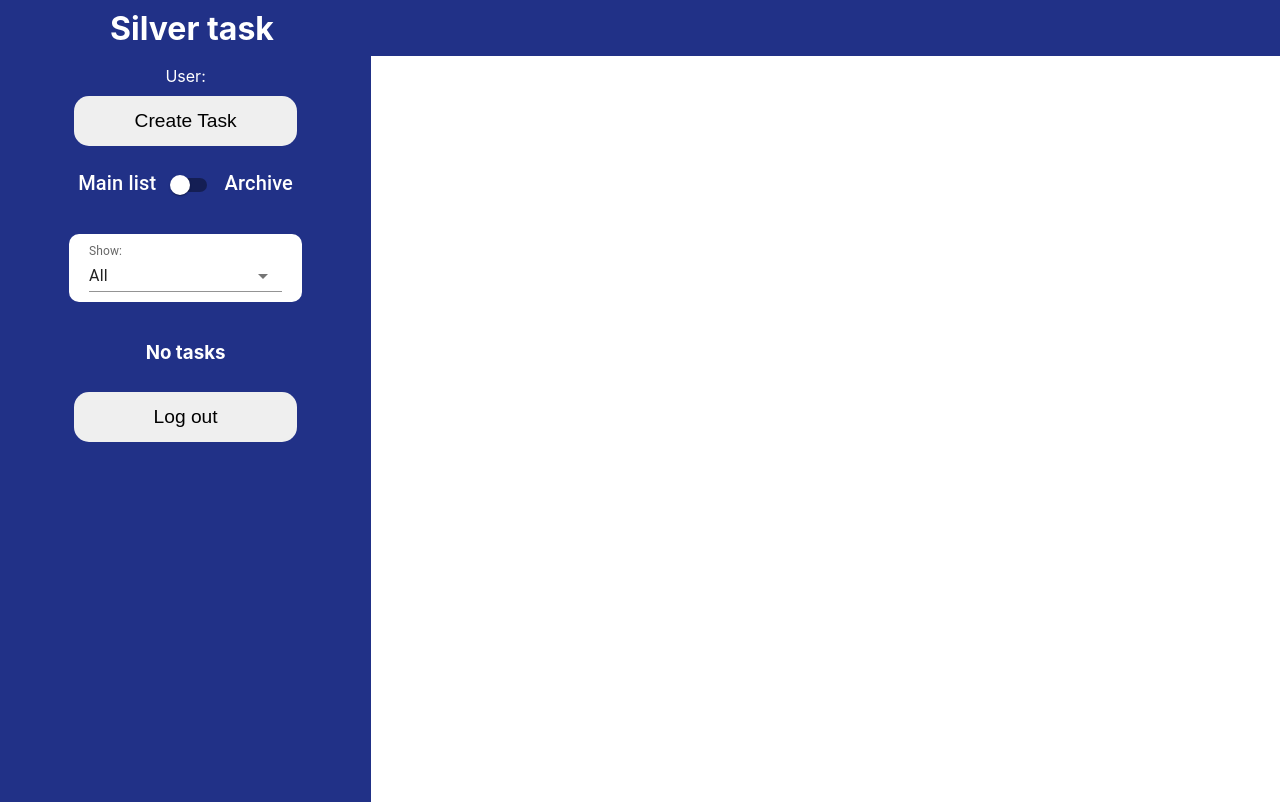
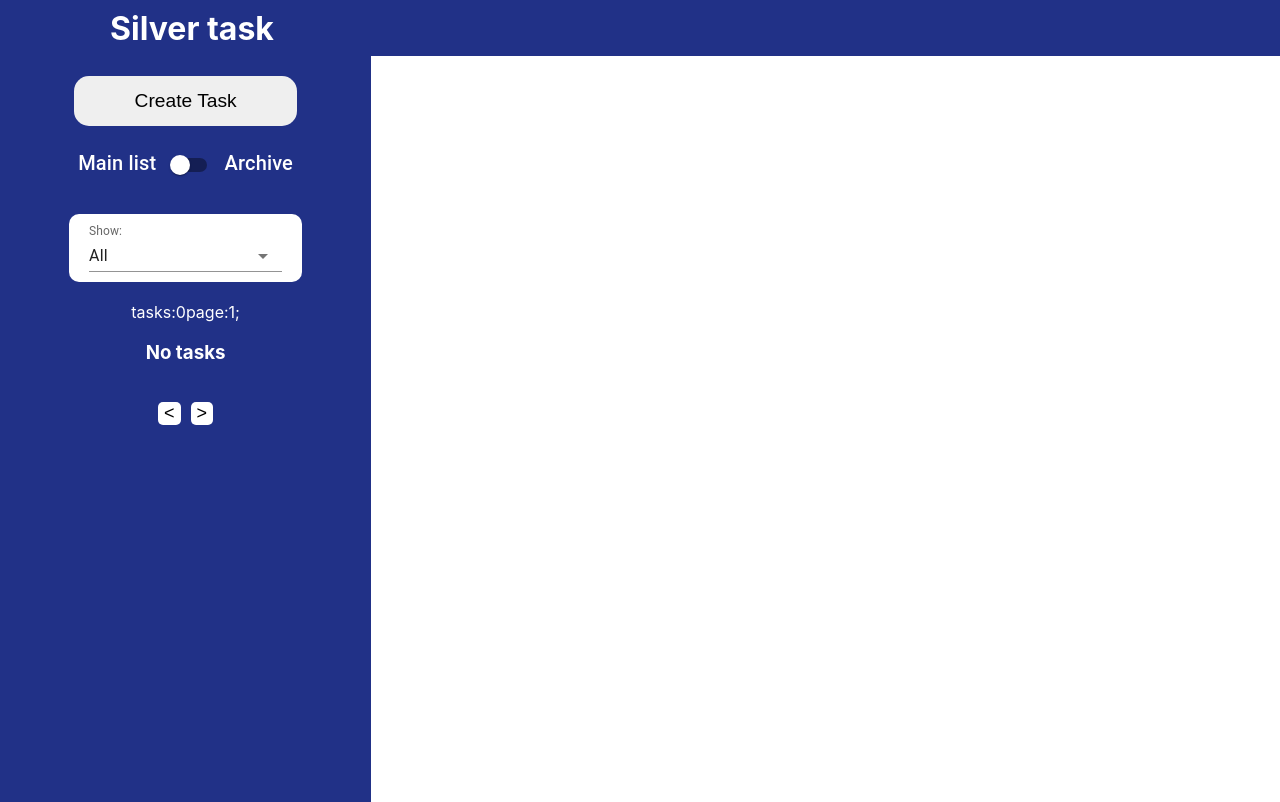
Before and after one commit to SilverSol-official/Test_todo, a React (Create React App) app: page /tasks in a window 1280 px wide. Built offline with nearby package versions, Linux system fonts and the light colour scheme.

Commit message:
added pagination

```diff
--- a/src/App.css
+++ b/src/App.css
@@ -70,8 +70,7 @@
   justify-content: top;
   padding-top: 10px;
   height: 92vh;
-  overflow-y: scroll;
-  scroll-behavior: smooth;
+
 }
 
 .TaskListM {
@@ -85,8 +84,8 @@
   justify-content: top;
   padding-top: 10px;
   height: 92vh;
-  overflow-x: scroll;
-  scroll-behavior: smooth;
+  /* overflow-x: scroll;
+  scroll-behavior: smooth; */
 }
 
 .CreateTaskButton {
@@ -132,6 +131,35 @@
   cursor: pointer;
   user-select: none;
 
+}
+
+.pageButtonContainer {
+  display: flex;
+  flex-direction: row;
+  overflow-x: auto;
+  scroll-behavior: auto;
+  justify-content: center;
+  width: 80%;
+  margin: 10px auto;
+  scroll-margin-inline: 1220px;
+  padding: 10px;
+}
+
+.pageButton {
+  display: inline;
+  margin: 0 5px;
+  background-color: white;
+  border: none;
+  border-radius: 5px;
+  font-size: large;
+  min-width: 20px;
+  min-height: 20px;
+  cursor: pointer;
+  user-select: none;
+}
+
+.selectedPage {
+  background-color: yellow;
 }
 
 .MobileTaskWindowHeader>input {
--- a/src/App.jsx
+++ b/src/App.jsx
@@ -6,7 +6,7 @@ import TaskWindow from "./Components/TaskWindow/TaskWindow";
 import MobileDashBoard from "./Components/Mobile/MobileDashboard/MobileDashboard";
 import Dashboard from '../src/Components/DashBoard/Dashboard';
 import MobileTaskWindow from "./Components/Mobile/MobileTaskWindow/MobileTaskWindow";
-import AuthProvider from "./Components/Auth/Auth";
+
 
 
 
@@ -18,7 +18,7 @@ function App() {
     <div className="App">
       <BrowserRouter>
         <Routes>
-          <Route path="/" element={<AuthProvider />} />
+          <Route path="/" element={<DashBoard />} />
           <Route path='/tasks/' element={<Dashboard />}>
             <Route path='/tasks/:id' element={<TaskWindow />} />
           </Route>
--- a/src/Components/Mobile/MobileTaskList/MobileTaskList.jsx
+++ b/src/Components/Mobile/MobileTaskList/MobileTaskList.jsx
@@ -5,15 +5,18 @@ import SortDropDown from "../../SordDropDown/SortDropDown";
 import Switch from '@mui/material/Switch';
 import { Box, Typography } from "@mui/material";
 import MobileTaskItem from "../MobileTaskItem/MobiletaskItem";
-import LogoutButton from "../../TaskList/LogOutButton";
+
 
 const MobileTaskList = () => {
 
   const tasks = useSelector((state) => state.tasks.tasks);
   const archive = useSelector((state) => state.tasks.archive);
-  const user = useSelector((state) => state.tasks.userName);
   const [sort, setSort] = useState('All');
   const [archived, setArchived] = useState(false);
+  const [page, setPage] = useState(1);
+  const tasksPerPage = 4;
+
+
 
   const render = () => {
     if (archived) {
@@ -28,22 +31,64 @@ const MobileTaskList = () => {
       if (tasks.length === 0) {
         return (<h3>No tasks</h3>)
       } else {
-        return (tasks.map((item) => {
-          if (sort == 'All' || item.status == sort) { return <MobileTaskItem key={item.id} props={item} /> }
+        return (tasks.map((item, index) => {
+          if ((sort == 'All' || item.status == sort) && ((index < page * tasksPerPage) && (index + 1 > (page - 1) * tasksPerPage))) { return <MobileTaskItem key={item.id} props={item} /> }
         }))
       }
     }
 
   }
 
+
+  const ButtonGenerate = () => {
+    let res = [];
+    let numberOfPages = Math.ceil(tasks.length / tasksPerPage);
+
+    const lastPage = () => {
+      if (((Math.floor((page) / 5) * 5) + 5) >= numberOfPages) {
+        return numberOfPages;
+      } else {
+        return (Math.floor((page) / 5) * 5) + 5;
+      }
+    }
+
+    const firstPage = () => {
+      if (((Math.floor((page) / 5) * 5) - 1) === -1) {
+        return (0);
+      } else {
+        return ((Math.floor((page) / 5) * 5) - 1);
+      }
+    }
+
+
+    for (let i = firstPage(); i < (lastPage()); i++) {
+      res.push(<button className={(page === i + 1) ? 'pageButton selectedPage' : 'pageButton'} key={i} onClick={() => { setPage(i + 1) }}>{i + 1}</button>)
+    }
+    res.unshift(<button className='pageButton ' onClick={() => { page === 1 ? setPage(1) : setPage(page - 1) }}> &lt; </button>)
+    res.push(<button className='pageButton ' onClick={() => { page === numberOfPages ? setPage(page) : setPage(page + 1) }}> &gt; </button>)
+
+
+    if (numberOfPages > 5) {
+
+    } else {
+      for (let i = 0; i < numberOfPages; i++) {
+        res.push(<button className={(page === i + 1) ? 'pageButton selectedPage' : 'pageButton'} key={i} onClick={() => { setPage(i + 1) }}>{i + 1}</button>)
+      }
+    }
+
+    return (res);
+  }
+
   return (
     <div className="TaskListM">
-      <>User: {user}</>
+      {/* <>User: {user}</> */}
       <CreateTaskButton />
       <Typography variant="h6" sx={{ margin: '10px auto' }}>Main list <Switch color="default" checked={archived} onChange={(e) => setArchived(e.target.checked)} /> Archive</Typography>
       <SortDropDown changeSortMethod={setSort} />
       {render()}
-      <LogoutButton />
+      <div className="pageButtonContainer">
+        {ButtonGenerate()}
+      </div>
     </div>
   );
 };
--- a/src/Components/TaskList/LogOutButton.jsx
+++ /dev/null
@@ -1,33 +0,0 @@
-import React from 'react';
-import { signOut } from "firebase/auth";
-import { auth } from '../../rdx/Firebase/firebase';
-import { useNavigate } from 'react-router-dom';
-import { useDispatch } from 'react-redux';
-import { setName } from '../../rdx/Features/Tasks/Tasks';
-import { Button } from '@mui/material';
-
-const LogoutButton = () => {
-    const navigate = useNavigate();
-    const dispatch = useDispatch();
-
-    const handleLogout = () => {
-        signOut(auth)
-            .then(() => {
-                dispatch(setName({ name: '' }));
-                navigate("/");
-                console.log("Signed out successfully")
-            }).catch((error) => {
-                console.error(error);
-            });
-    }
-
-
-
-    return (
-        <button className='CreateTaskButton margin' onClick={handleLogout}>
-            Log out
-        </button>
-    );
-};
-
-export default LogoutButton;
--- a/src/Components/TaskList/TaskList.jsx
+++ b/src/Components/TaskList/TaskList.jsx
@@ -6,18 +6,18 @@ import { useSelector } from "react-redux";
 import SortDropDown from "../SordDropDown/SortDropDown";
 import Switch from '@mui/material/Switch';
 import { Box, Button, Typography } from "@mui/material";
-import { googleAuthProvider } from "../../rdx/Firebase/firebase";
-import LogoutButton from "./LogOutButton";
+
 
 
 const TaskList = () => {
 
   const tasks = useSelector((state) => state.tasks.tasks);
   const archive = useSelector((state) => state.tasks.archive);
-  const user = useSelector((state) => state.tasks.userName);
-  console.log(user);
+  // const user = useSelector((state) => state.tasks.userName);
   const [sort, setSort] = useState('All');
   const [archived, setArchived] = useState(false);
+  const [page, setPage] = useState(1);
+  const tasksPerPage = 5;
 
 
 
@@ -38,24 +38,70 @@ const TaskList = () => {
       if (tasks.length === 0) {
         return (<h3>No tasks</h3>)
       } else {
-        return (tasks.map((item) => {
-          if (sort == 'All' || item.status == sort) { return <TaskItem key={item.id} props={item} /> }
+        return (tasks.map((item, index) => {
+          if ((sort == 'All' || item.status == sort) && ((index < page * tasksPerPage) && (index + 1 > (page - 1) * tasksPerPage))) { return <TaskItem key={item.id} props={item} /> }
         }))
       }
     }
 
   }
 
+  const ButtonGenerate = () => {
+    let res = [];
+    let numberOfPages = Math.ceil(tasks.length / tasksPerPage);
+
+    const lastPage = () => {
+      if (((Math.floor((page) / 5) * 5) + 5) >= numberOfPages) {
+        return numberOfPages;
+      } else {
+        return (Math.floor((page) / 5) * 5) + 5;
+      }
+    }
+
+    const firstPage = () => {
+      if (((Math.floor((page) / 5) * 5) - 1) === -1) {
+        return (0);
+      } else {
+        return ((Math.floor((page) / 5) * 5) - 1);
+      }
+    }
+
+
+    for (let i = firstPage(); i < (lastPage()); i++) {
+      res.push(<button className={(page === i + 1) ? 'pageButton selectedPage' : 'pageButton'} key={i} onClick={() => { setPage(i + 1) }}>{i + 1}</button>)
+    }
+    res.unshift(<button className='pageButton ' onClick={() => { page === 1 ? setPage(1) : setPage(page - 1) }}> &lt; </button>)
+    res.push(<button className='pageButton ' onClick={() => { page === numberOfPages ? setPage(page) : setPage(page + 1) }}> &gt; </button>)
+
+
+    if (numberOfPages > 5) {
+
+    } else {
+      for (let i = 0; i < numberOfPages; i++) {
+        res.push(<button className={(page === i + 1) ? 'pageButton selectedPage' : 'pageButton'} key={i} onClick={() => { setPage(i + 1) }}>{i + 1}</button>)
+      }
+    }
+
+    return (res);
+  }
+
   return (
     <div className="container">
 
       <div className="TaskList">
-        <>User: {user}</>
+        {/* <>User: {user}</> */}
         <CreateTaskButton />
         <Typography variant="h6" sx={{ margin: '10px auto' }}>Main list <Switch color="default" checked={archived} onChange={(e) => setArchived(e.target.checked)} /> Archive</Typography>
         <SortDropDown changeSortMethod={setSort} />
+
+
+        tasks:{tasks.length}
+        page:{page};
         {render()}
-        <LogoutButton />
+        <div className="pageButtonContainer">
+          {ButtonGenerate()}
+        </div>
+
       </div>
 
     </div>
--- a/src/Components/TaskWindow/TaskWindow.jsx
+++ b/src/Components/TaskWindow/TaskWindow.jsx
@@ -12,9 +12,9 @@ const TaskWindow = () => {
   const navigate = useNavigate();
 
 
-  const [taskName, setName] = useState();
+  const [taskName, setName] = useState('');
   const [taskStatus, setStatusF] = useState();
-  const [taskDescription, setDescriptionF] = useState();
+  const [taskDescription, setDescriptionF] = useState('');
   const [taskStartDate, setStartDateF] = useState();
   const [taskEndDate, setEndDateF] = useState();
   const [archived, setArchived] = useState();
--- a/src/rdx/Firebase/firebase.js
+++ /dev/null
@@ -1,38 +0,0 @@
-import {
-    initializeApp
-} from "firebase/app";
-import {
-    GoogleAuthProvider,
-    getAuth
-} from "firebase/auth";
-
-
-// const API_KEY =
-//     import.meta.env.VITE_API_KEY;
-// const AUTH_DOMAIN =
-//     import.meta.env.VITE_AUTH_DOMAIN;
-// const PROJECT_ID =
-//     import.meta.env.VITE_PROJECT_ID;
-// const STORAGE_BUCKET =
-//     import.meta.env.VITE_STORAGE_BUCKET;
-// const MESSAGING_SENDER_ID =
-//     import.meta.env.VITE_MESSAGING_SENDER_ID;
-// const APP_ID =
-//     import.meta.env.VITE_APP_ID;
-// const MEASUREMENT_ID =
-//     import.meta.env.VITE_MEASUREMENT_ID;
-
-const firebaseConfig = {
-    apiKey: 'AIzaSyB9aN09cdP--m_NX7BRmL_heSDwI26utOA',
-    authDomain: 'silver-tasks.firebaseapp.com',
-    projectId: 'silver-tasks',
-    storageBucket: 'silver-tasks.appspot.com',
-    messagingSenderId: '873224296775',
-    appId: '1:873224296775:web:04daa506f2a83a8a711462',
-    measurementId: 'G-69EWCNZF6W'
-};
-
-// Initialize Firebase
-export const app = initializeApp(firebaseConfig);
-export const auth = getAuth(app);
-export const googleAuthProvider = new GoogleAuthProvider();
```
Also changed, not shown: src/Components/Auth/Auth.jsx (deleted, +0 -35 lines), src/rdx/Features/Tasks/Tasks.js (+21 -6 lines).
